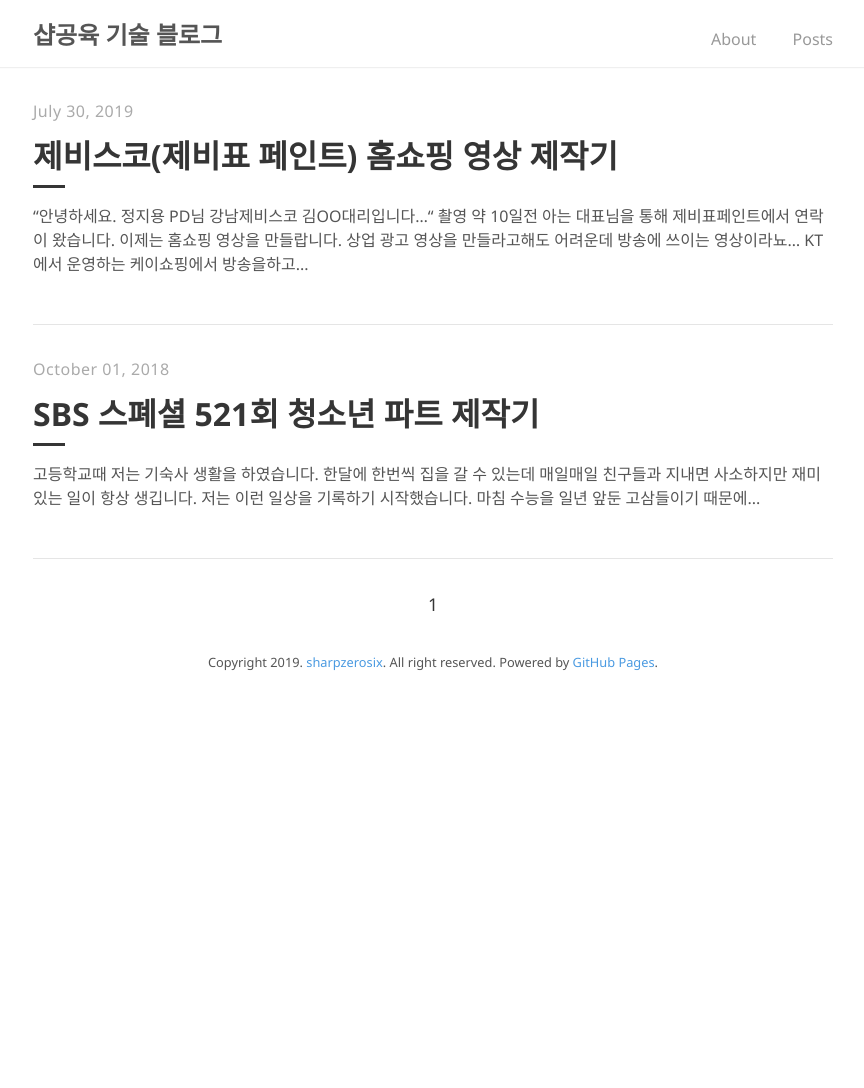
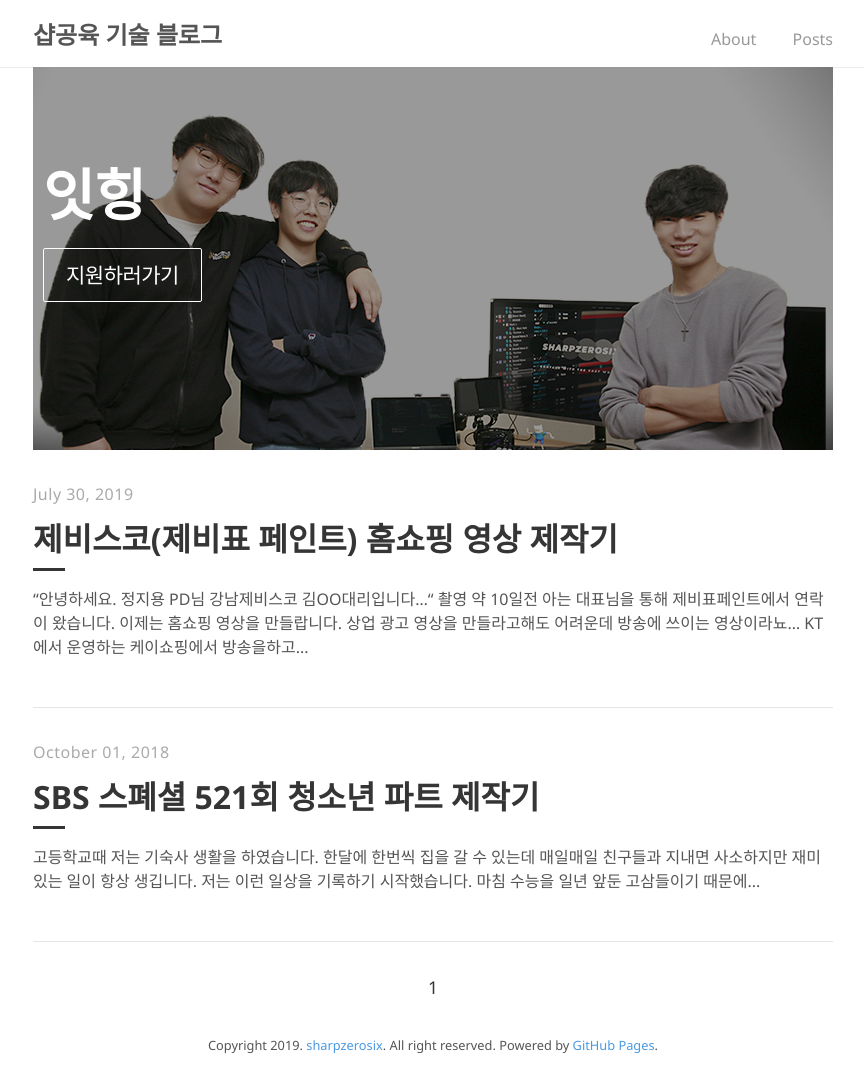
Before and after one commit to sharpzerosix/sharpzerosix.github.io, a Jekyll site: the page built from index.html, in a window 1280 px wide. Shown: the whole page, without its empty margins (207-1071 px from the left). Built offline with Jekyll 4.4.1, drawn with Linux system fonts in a browser that asks for light colours; the list of posts is cut into pages by our own code; before the commit the page ends 900 px from its top, so only the background shows below that.

Commit message:
add home banner

```diff
--- a/_includes/home-banner.html
+++ b/_includes/home-banner.html
@@ -1,16 +1,13 @@
-<!--
 <div class="home-banner">
   <div class="bg-item"></div>
   <div class="dimmed">
     <div class="content-layout">
       <div class="description">
         <p class="text">
-          샵공육과 함께 하시겠습니까?<br>
-
+          잇힝<br>
         </p>
         <a href="http://www.sharpzerosix.com" role="button">지원하러가기</a>
       </div>
     </div>
   </div>
 </div>
--->
--- a/_sass/tale/_layout.scss
+++ b/_sass/tale/_layout.scss
@@ -1,7 +1,55 @@
-.container {
-  margin: 0 auto;
-  max-width: 800px;
-  width: 80%;
+.home-banner {
+  position: relative;
+  width: 100%;
+  height: 383px;
+}
+.bg-item {
+  position: absolute;
+  top: 0;
+  left: 0;
+  width: 100%;
+  height: 100%;
+  background-size: cover;
+  background-position: center center;
+  background-image: url(/assets/home-bg.jpg);
+}
+.dimmed {
+  position: absolute;
+  top: 0;
+  left: 0;
+  width: 100%;
+  height: 100%;
+  z-index: 9;
+  background: rgba(0,0,0,0.4);
+}
+.content-layout {
+  position: relative;
+  height: 100%;
+  margin-top: 0;
+  overflow: hidden;
+}
+.description {
+  float: left;
+  margin-top: 85px;
+}
+p.text {
+  margin: 6px 10px 30px;
+  font-size: 56px;
+  font-weight: bold;
+  line-height: 72px;
+  letter-spacing: -0.5px;
+  color: #ffffff;
+}
+a[role=button] {
+  margin: 0 10px 0;
+  padding: 12px 22px;
+  font-size: 21px;
+  font-weight: 500;
+  letter-spacing: -0.5px;
+  background-color: rgba(255,255,255,0);
+  border: 1px solid #ffffff;
+  border-radius: 2px;
+  color: #ffffff;
 }
 
 main,
--- a/_sass/tale/_post.scss
+++ b/_sass/tale/_post.scss
@@ -3,7 +3,6 @@
 
   &-info {
     color: $default-tint;
-    font-family: 'Noto Sans', 'Noto Sans CJK', sans-serif;
     letter-spacing: 0.5px;
     text-align: center;
 
@@ -14,7 +13,6 @@
 
   &-title {
     color: $default-shade;
-    font-family: 'Noto Sans', 'Noto Sans CJK', sans-serif;
     font-size: 2.5rem;
     margin: 1rem 0;
     text-align: center;
@@ -28,6 +26,7 @@
   }
 
   p {
+    font-weight: 100;
     margin: 0 0 1rem;
     text-align: justify;
   }
```
Also changed, not shown: _posts/2018-10-01-SBS-special.md (+2 -4 lines), assets/home-bg.jpg (added), 10 other files.
